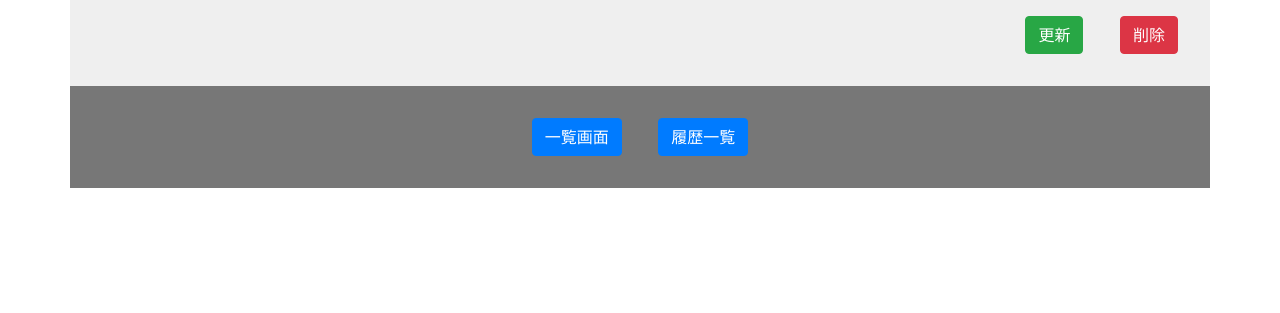
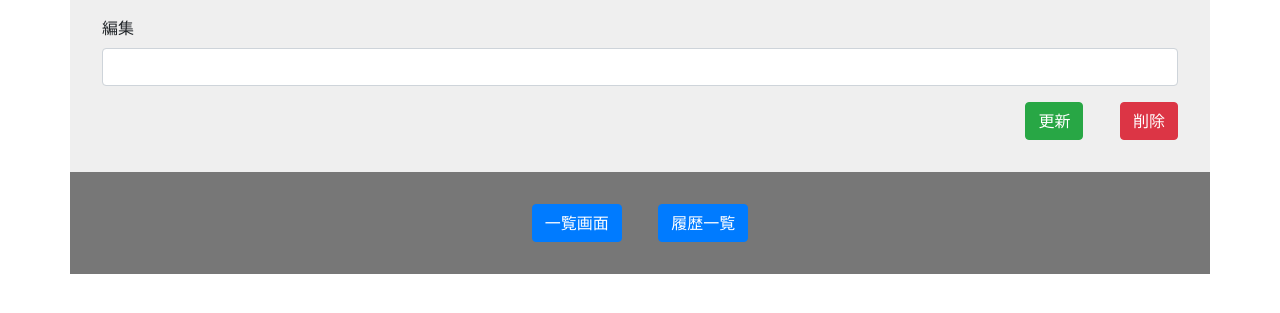
Before and after one commit to HeadInoueTakuma/todoList, a PHP site: page /edit in a window 1280 px wide. Shown: the part 345-658 px from the top of the page. Run offline with PHP 8.4, Linux system fonts and the light colour scheme; data that the repository does not hold is empty; some libraries are stand-ins or nearby versions.

Commit message:
更新機能としてupdate.phpを追加

```diff
--- a/views/edit.tpl.php
+++ b/views/edit.tpl.php
@@ -16,11 +16,18 @@
             <td><?= $result["content"] ?></td>
         </tr>
     </table>
-
-    <div class="text-right">
-        <a class="btn btn-success" href="#">更新</a>
-        <a class="btn btn-danger" href="destroy.php?id=<?= $result["id"] ?>">削除</a>
-    </div>
+    <!--  -->
+    <form class="form" action="update.php" method="post">
+        <div class="form-group">
+            <input type="hidden" name="id" value=" <?= $result["id"] ?>">
+            <label class="control-label">編集</label>
+            <input class="form-control" type="text" name="content" value="<?= $result["content"] ?>">
+        </div>
+        <div class="text-right">
+            <button class="btn btn-success" type="submit">更新</button>
+            <a class="btn btn-danger" href="destroy.php?id=<?= $result["id"] ?>">削除</a>
+        </div>
+    </form>
 </div>
 <div class="container footer">
     <a class="btn btn-primary" href="index.php">一覧画面</a>
```
Also changed, not shown: update.php (added, +14 -0 lines).
